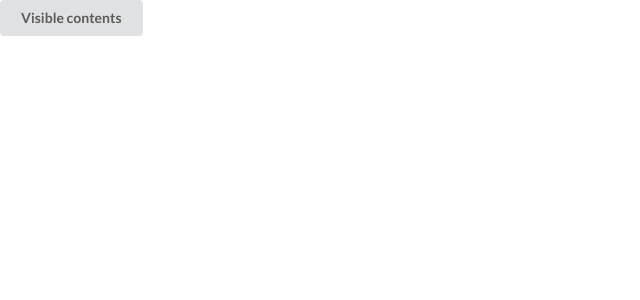
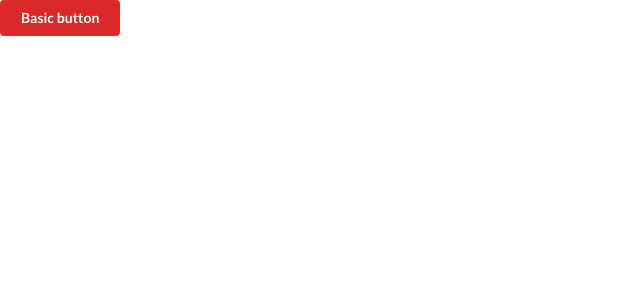
Before and after one commit to soybland/Semantic-UI-ReactComponents, a React (Create React App) app: page / in a window 1280 px wide. Shown: the top 300 px of the page, without its empty margins (0-640 px from the left). Built offline with nearby package versions, Linux system fonts and the light colour scheme.

Commit message:
Modify basic buttons

```diff
--- a/src/App.js
+++ b/src/App.js
@@ -4,10 +4,11 @@ import * as Button from './elements/Button'
 
 const App = props => {
   return (
-    <Button.Animated
-      visibleContents={'Visible contents'}
-      hiddenContents={'Hidden contents'}
-    />
+    <div>
+      <Button.Basic varient={'red'}>
+        Basic button
+      </Button.Basic>
+    </div>
   )
 }
 
--- a/src/elements/Button/Animated.js
+++ b/src/elements/Button/Animated.js
@@ -2,7 +2,7 @@ import React from 'react'
 import PropTypes from 'prop-types'
 
 const AnimatedButton = props => {
-  const { children, animation, hiddenContents, visibleContents, ...inheritedProps } = props
+  const { children, varient, primary, secondary, animation, hiddenContents, visibleContents, ...inheritedProps } = props
 
   let classes = 'ui animated button'
 
@@ -10,9 +10,10 @@ const AnimatedButton = props => {
   if (props.secondary) classes += ' secondary'
 
   classes += ' ' + (animation || '')
+  classes += ' ' + (varient || '')
 
   return (
-    <div className={classes} {...inheritedProps} tabIndex={0}>
+    <a className={classes} {...inheritedProps} tabIndex={0}>
       <div className={'visible content'}>
         {visibleContents}
       </div>
@@ -21,12 +22,15 @@ const AnimatedButton = props => {
       </div>
 
       {children}
-    </div>
+    </a>
   )
 }
 
 AnimatedButton.propTypes = {
   children: PropTypes.any,
+  varient: PropTypes.string,
+  primary: PropTypes.bool,
+  secondary: PropTypes.bool,
   animation: PropTypes.string,
   visibleContents: PropTypes.any,
   hiddenContents: PropTypes.any
--- a/src/elements/Button/Button.js
+++ b/src/elements/Button/Button.js
@@ -2,20 +2,25 @@ import React from 'react'
 import PropTypes from 'prop-types'
 
 const Button = props => {
-  const { children, ...inheritedProps } = props
+  const { children, varient, primary, secondary, ...inheritedProps } = props
 
   let classes = 'ui button'
 
   if (props.primary) classes += ' primary'
   if (props.secondary) classes += ' secondary'
 
+  classes += ' ' + (varient || '')
+
   return (
-    <button className={classes} {...inheritedProps} >{children}</button>
+    <a className={classes} {...inheritedProps} >{children}</a>
   )
 }
 
 Button.propTypes = {
-  children: PropTypes.any
+  children: PropTypes.any,
+  varient: PropTypes.string,
+  primary: PropTypes.bool,
+  secondary: PropTypes.bool
 }
 
 export default Button
--- a/src/elements/Button/index.js
+++ b/src/elements/Button/index.js
@@ -3,5 +3,6 @@ import AnimatedButton from './Animated'
 
 export default Button
 export {
+  Button as Basic,
   AnimatedButton as Animated
 }
```
